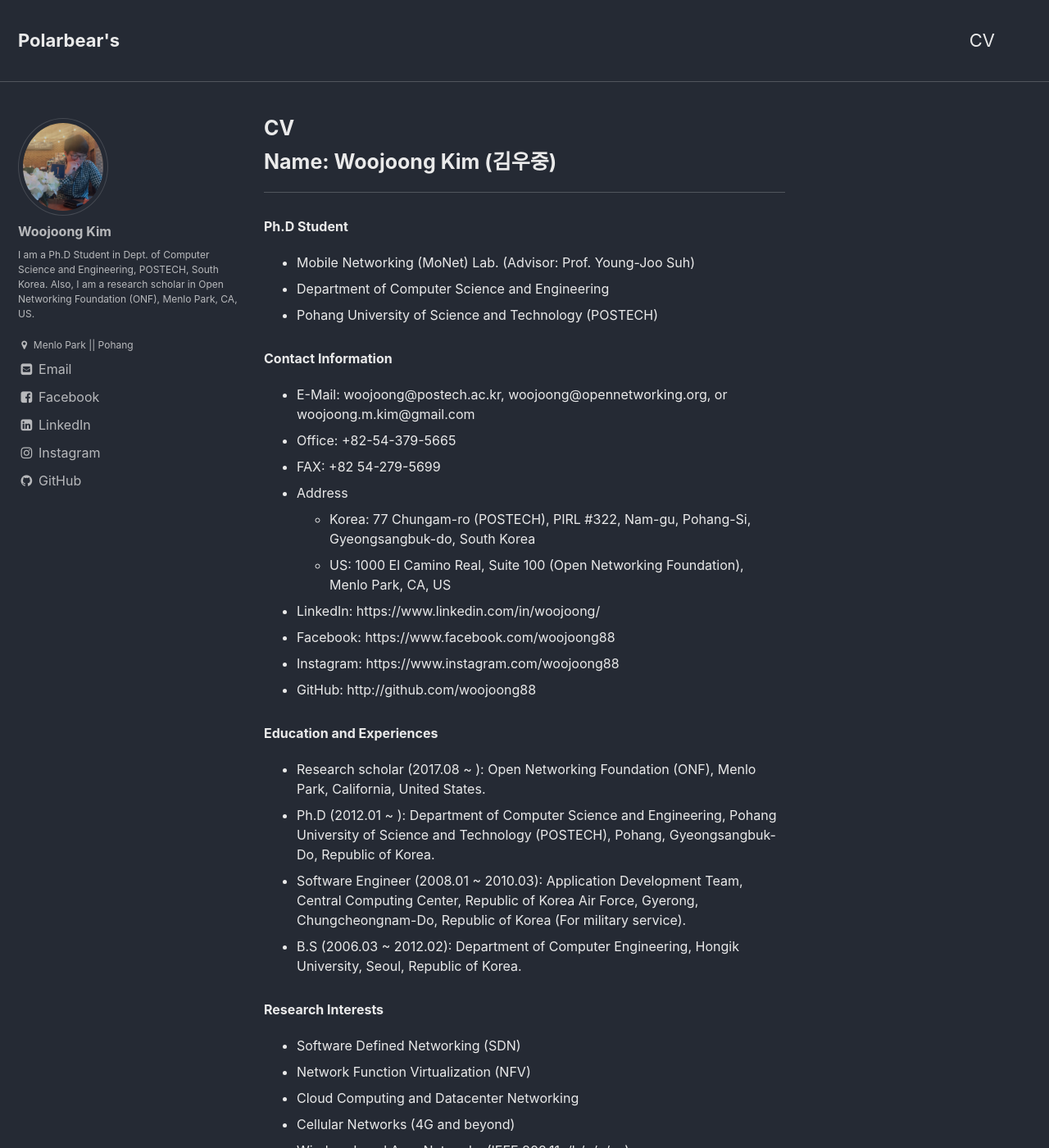
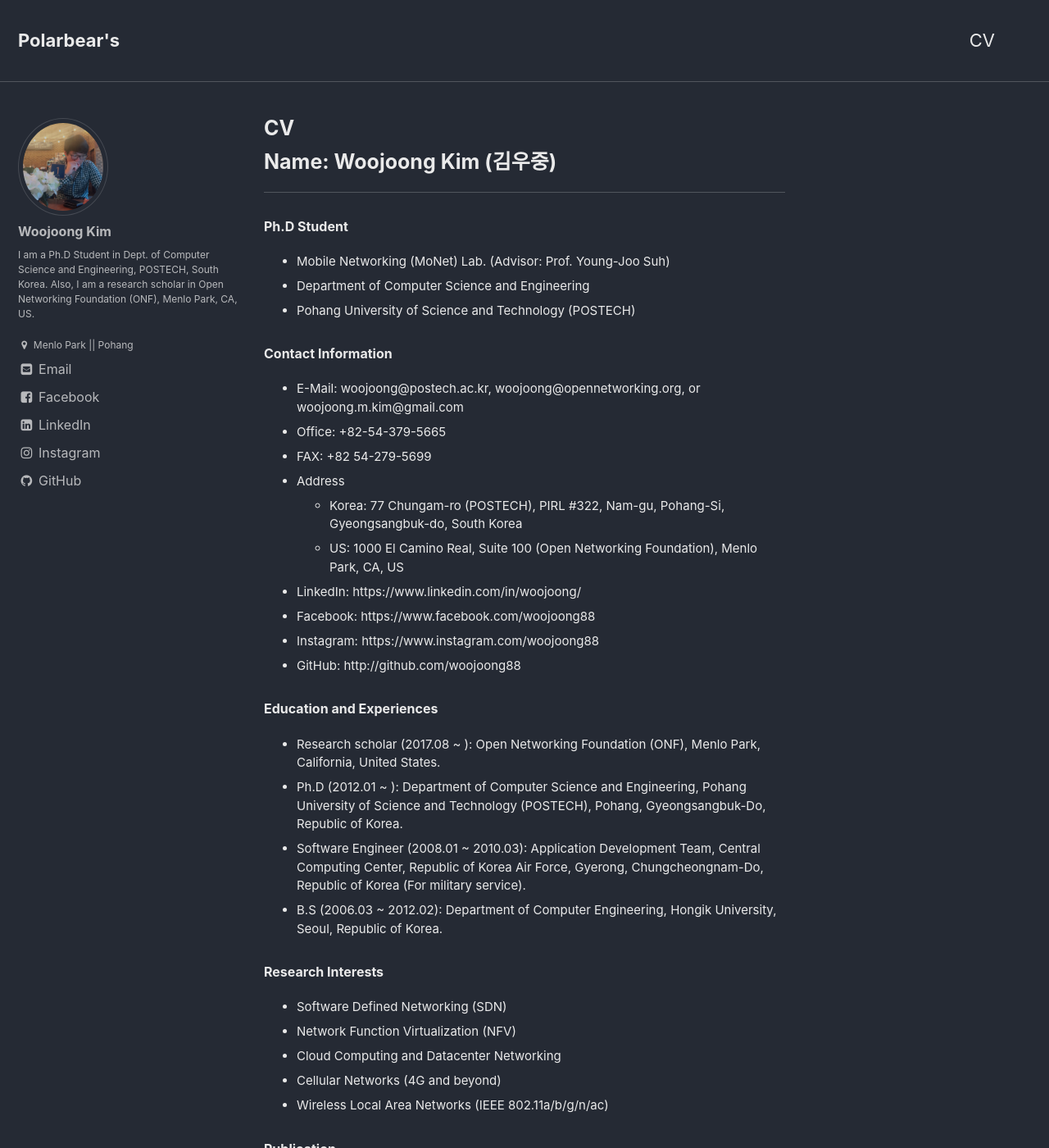
Before and after one commit to woojoong88/woojoong88.github.io, a Jekyll site: the page built from _pages/cv.md, in a window 1280 px wide and 1400 px high. Shown: the whole window at 82% size. Built offline with Jekyll 4.4.1, drawn with Linux system fonts in a browser that asks for light colours.

Commit message:
change list font

```diff
--- a/_sass/minimal-mistakes/_page.scss
+++ b/_sass/minimal-mistakes/_page.scss
@@ -75,7 +75,7 @@
   }
 
   p, li, dl {
-    font-size: $type-size-5;
+    font-size: 15px;
   }
 
   /* paragraph indents */
```
